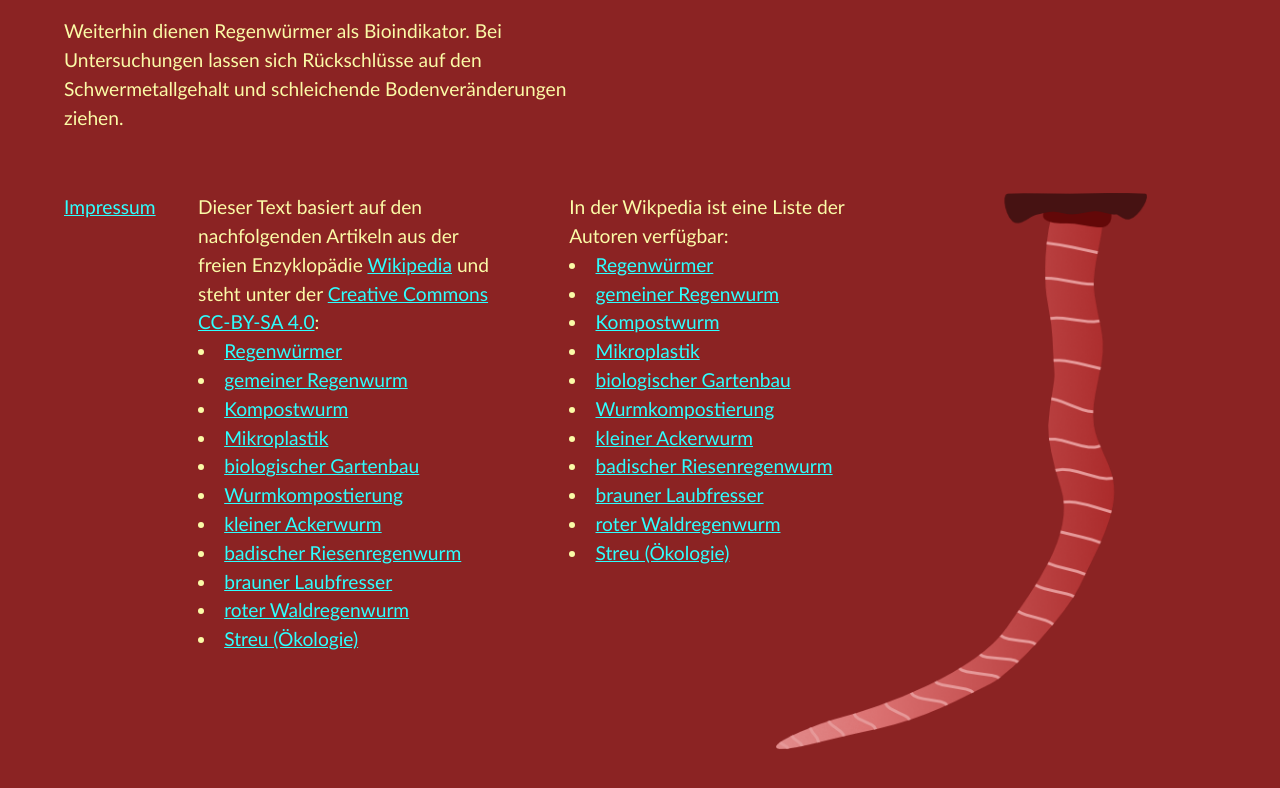
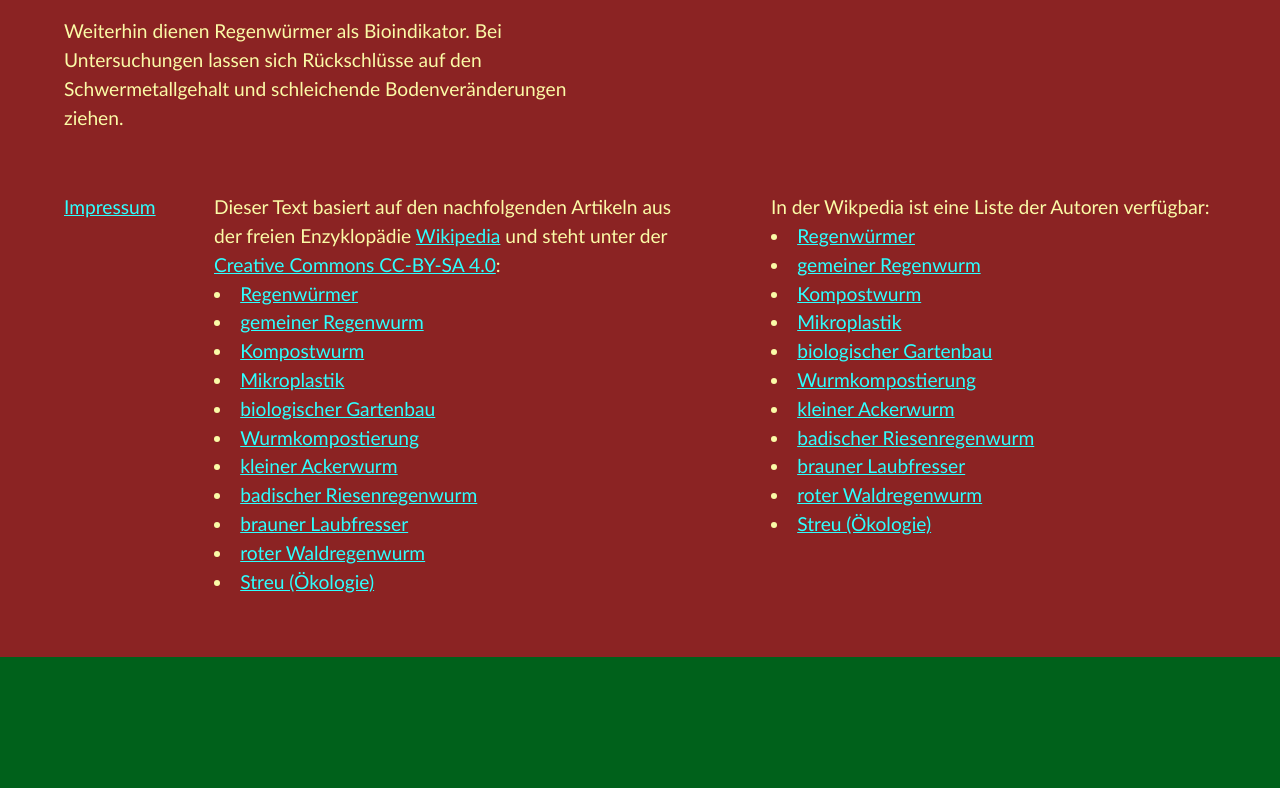
Before and after one commit to fiebergviktoria/earthworm, a plain HTML site: page index.html in a window 1280 px wide. Shown: the part 3035-3823 px from the top of the page. After the commit the page ends 3692 px from the top, so only its background shows below. Drawn offline with Linux system fonts and the light colour scheme.

Commit message:
deleted image, fixed link to imprint

```diff
--- a/assets/styles/styles.css
+++ b/assets/styles/styles.css
@@ -125,7 +125,7 @@ footer {
 
 footer div {
 	line-height: 1.5;
-	margin: 0 2.5rem 1.3rem 2.5rem;
+	margin: 0 2.5rem 1.3rem 3.5rem;
 }
 
 /*media rules responsive design*/
@@ -158,13 +158,6 @@ footer div {
 
 	footer {
 		display: grid;
-		grid-template-columns: 150px 1fr 1fr 1fr;
+		grid-template-columns: 150px 1fr 1fr;
 	}
-
-	@supports (display: grid) {
-		footer img {
-			margin-left: -125px
-		}
-	}
-
 }
--- a/index.html
+++ b/index.html
@@ -6,7 +6,7 @@
 	<head>
 		<meta charset="utf-8">
 		<meta name="author" content="Viktoria Fieberg">
-		<meta name="description" content="Informationen über Regenwürmer">
+		<meta name="description" content="regenwuermer earthworms">
 		<!-- page scales to viewport, scaling possible, initial-scale=1.0 presents content 1:1 -->
 		<meta name="viewport" content="width=device-width, initial-scale=1.0">
 		<!-- in browser tab, suggested bookmark name, search results -->
@@ -151,7 +151,7 @@
 			</article>
 		</main>
         	<footer>
-			<p><a href="../general/impressum_de.html">Impressum</a></p>
+			<p><a href="../fiebergviktoria.github.io/index.html">Impressum</a></p>
 			<div>Dieser Text basiert auf den nachfolgenden Artikeln aus der freien Enzyklopädie <a href="https://de.wikipedia.org">Wikipedia</a> und steht unter der
 				<a href="https://creativecommons.org/licenses/by-sa/4.0/deed.de">Creative Commons CC-BY-SA 4.0</a>:
 			<ul>
@@ -183,7 +183,6 @@
 				<li><a href="https://de.wikipedia.org/w/index.php?title=Streu_(%C3%96kologie)&action=history">Streu (Ökologie)</a></li>
 			</ul>
 			</div>
-				<img src="assets/images/earthworm_illustration_backend.png" alt="Illustration des hinteren Teil eines Regenwurmes, der sich aus der Erde gräbt" width="390" height="585">
 		</footer>
 	</body>
 </html>
```
Also changed, not shown: assets/images/earthworm_illustration_backend.png (deleted).
